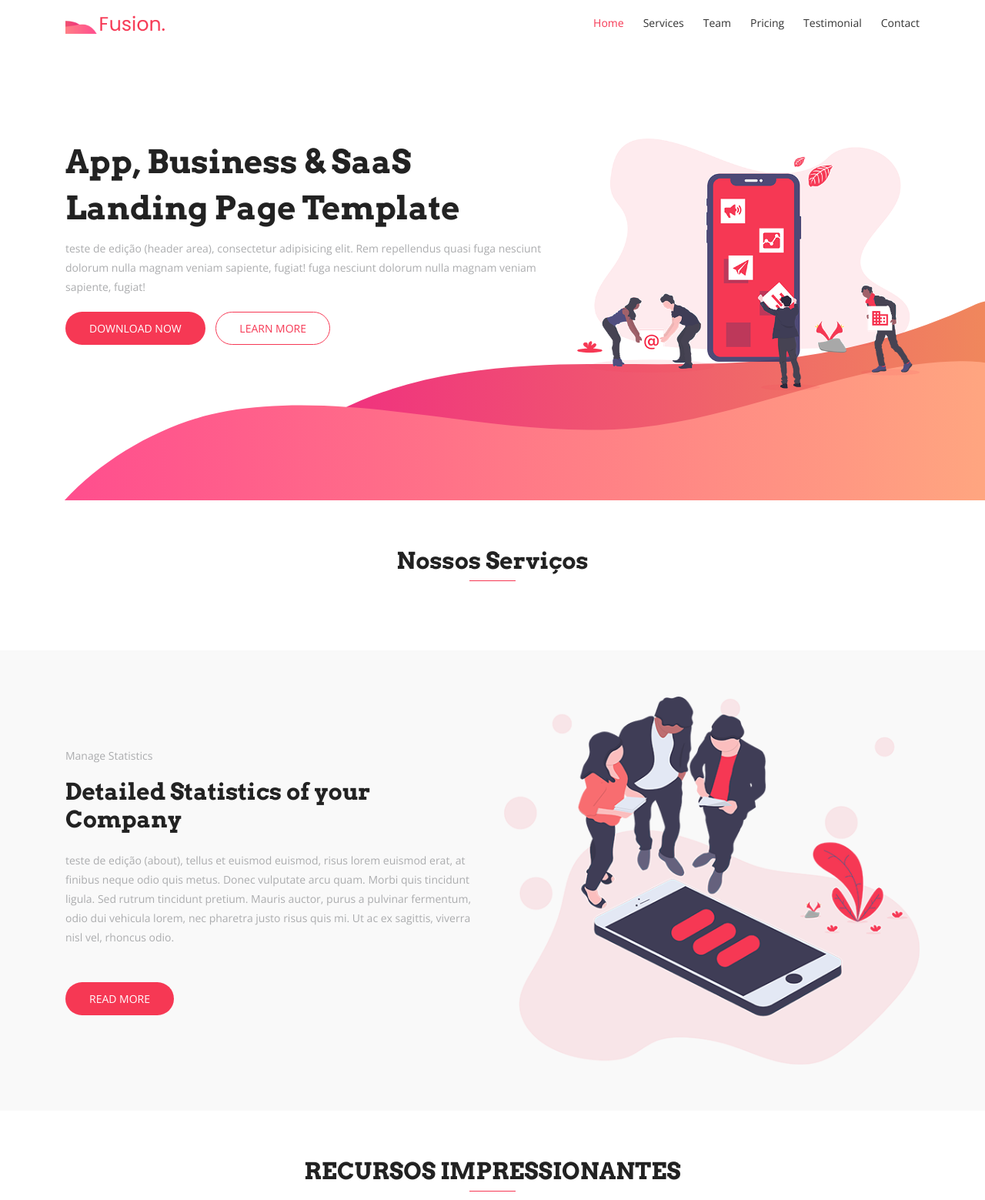
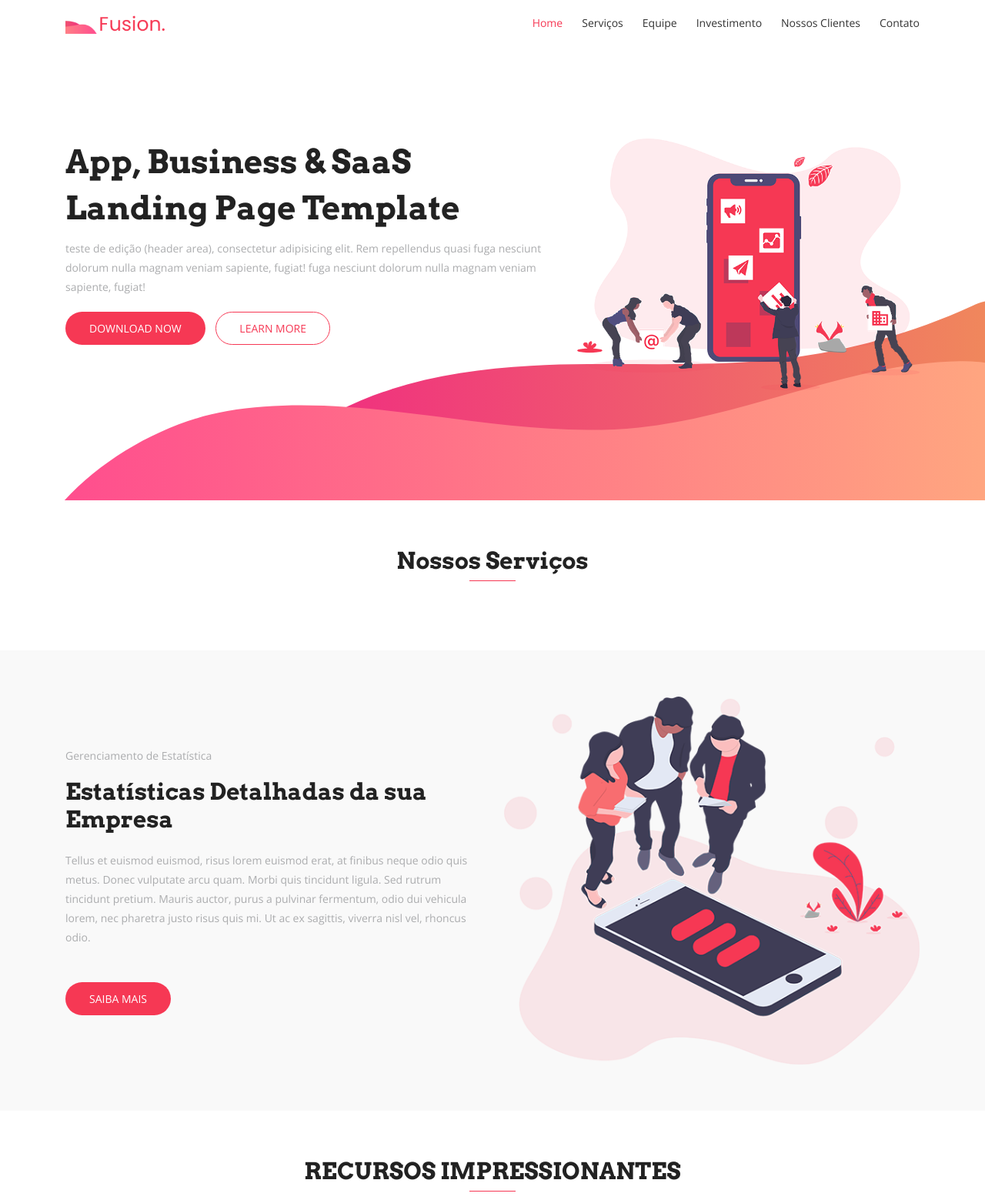
Before and after one commit to elimarafonso/WebSite-Fusion, a Django app: page / in a window 1280 px wide. Shown: the top 1559 px of the page at 77% size. Run offline with Django 4.2, Linux system fonts and the light colour scheme; data that the repository does not hold is empty; some libraries are stand-ins or nearby versions; some web fonts are replaced.

Commit message:
alterando base-html para ptbr

```diff
--- a/core/templates/about.html
+++ b/core/templates/about.html
@@ -8,14 +8,14 @@
             <div class="about-wrapper wow fadeInLeft" data-wow-delay="0.3s">
               <div>
                 <div class="site-heading">
-                  <p class="mb-3">Manage Statistics</p>
-                  <h2 class="section-title">Detailed Statistics of your Company</h2>
+                  <p class="mb-3">Gerenciamento de Estatística</p>
+                  <h2 class="section-title">Estatísticas Detalhadas da sua Empresa</h2>
                 </div>
                 <div class="content">
                   <p>
-                    teste de edição (about), tellus et euismod euismod, risus lorem euismod erat, at finibus neque odio quis metus. Donec vulputate arcu quam. Morbi quis tincidunt ligula. Sed rutrum tincidunt pretium. Mauris auctor, purus a pulvinar fermentum, odio dui vehicula lorem, nec pharetra justo risus quis mi. Ut ac ex sagittis, viverra nisl vel, rhoncus odio.
+                    Tellus et euismod euismod, risus lorem euismod erat, at finibus neque odio quis metus. Donec vulputate arcu quam. Morbi quis tincidunt ligula. Sed rutrum tincidunt pretium. Mauris auctor, purus a pulvinar fermentum, odio dui vehicula lorem, nec pharetra justo risus quis mi. Ut ac ex sagittis, viverra nisl vel, rhoncus odio.
                   </p>
-                  <a href="#" class="btn btn-common mt-3">Read More</a>
+                  <a href="#" class="btn btn-common mt-3">Saiba mais</a>
                 </div>
               </div>
             </div>
--- a/core/templates/base.html
+++ b/core/templates/base.html
@@ -45,27 +45,27 @@
               </li>
               <li class="nav-item">
                 <a class="nav-link" href="#services">
-                  Services
+                  Serviços
                 </a>
               </li>
               <li class="nav-item">
                 <a class="nav-link" href="#team">
-                  Team
+                  Equipe
                 </a>
               </li>
               <li class="nav-item">
                 <a class="nav-link" href="#pricing">
-                  Pricing
+                  Investimento
                 </a>
               </li>
               <li class="nav-item">
                 <a class="nav-link" href="#testimonial">
-                  Testimonial
+                  Nossos Clientes
                 </a>
               </li>
               <li class="nav-item">
                 <a class="nav-link" href="#contact">
-                  Contact
+                  Contato
                 </a>
               </li>
             </ul>
```
